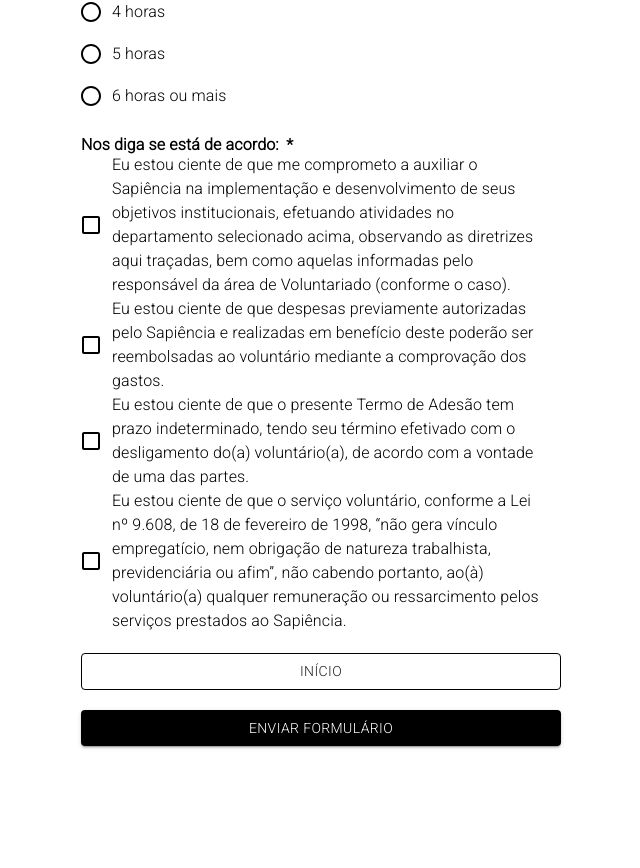
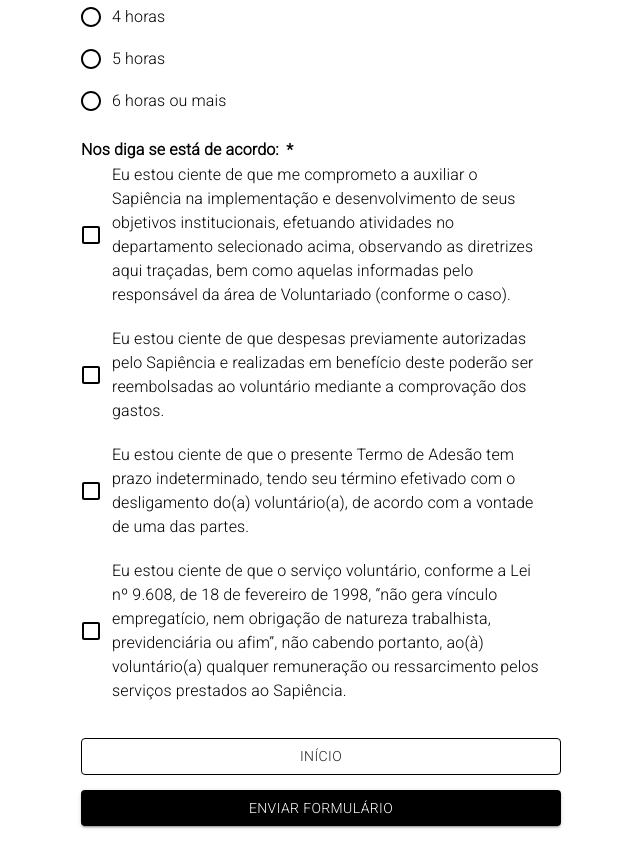
Before and after one commit to gabrielmina118/projetoSapi-ncia-FrontEnd, a React (Create React App) app in the folder sapiencia/: page /voluntario in a window 1280 px wide. Shown: the part 1138-2006 px from the top of the page, without its empty margins (319-959 px from the left). Before the commit the page ends 1956 px from the top, so only its background shows below. Built offline with nearby package versions, Linux system fonts and the light colour scheme.

Commit message:
fix: espaçamento no formulário de voluntário

```diff
--- a/sapiencia/src/pages/Volunteer/Volunteer.js
+++ b/sapiencia/src/pages/Volunteer/Volunteer.js
@@ -271,6 +271,7 @@
           <FormLabel component="legend"
           style={{ color: 'black', fontWeight: 'bold' }}>Nos diga se está de acordo: </FormLabel>
           <FormGroup>
+            <Container>
             <FormControlLabel
               control={
                 <Checkbox
@@ -282,6 +283,8 @@
               }
               label="Eu estou ciente de que me comprometo a auxiliar o Sapiência na implementação e desenvolvimento de seus objetivos institucionais, efetuando atividades no departamento selecionado acima, observando as diretrizes aqui traçadas, bem como aquelas informadas pelo responsável da área de Voluntariado (conforme o caso)."
             />
+            </Container>
+            <Container>
             <FormControlLabel
               control={
                 <Checkbox
@@ -293,6 +296,8 @@
               }
               label="Eu estou ciente de que despesas previamente autorizadas pelo Sapiência e realizadas em benefício deste poderão ser reembolsadas ao voluntário mediante a comprovação dos gastos."
             />
+            </Container>
+            <Container>
             <FormControlLabel
               control={
                 <Checkbox
@@ -304,6 +309,8 @@
               }
               label="Eu estou ciente de que o presente Termo de Adesão tem prazo indeterminado, tendo seu término efetivado com o desligamento do(a) voluntário(a), de acordo com a vontade de uma das partes."
             />
+            </Container>
+            <Container>
             <FormControlLabel
               control={
                 <Checkbox
@@ -315,6 +322,7 @@
               }
               label="Eu estou ciente de que o serviço voluntário, conforme a Lei nº 9.608, de 18 de fevereiro de 1998, “não gera vínculo empregatício, nem obrigação de natureza trabalhista, previdenciária ou afim”, não cabendo portanto, ao(à) voluntário(a) qualquer remuneração ou ressarcimento pelos serviços prestados ao Sapiência."
             />
+            </Container>
           </FormGroup>
         </FormControl>
         </Container>
--- a/sapiencia/src/pages/Volunteer/styles.js
+++ b/sapiencia/src/pages/Volunteer/styles.js
@@ -20,5 +20,6 @@
   display: flex;
   flex-direction: column;
   justify-content: space-around;
-  margin-bottom: 20px;
+  margin-bottom: 15px;
+  margin-top: 5px;
 `
```
